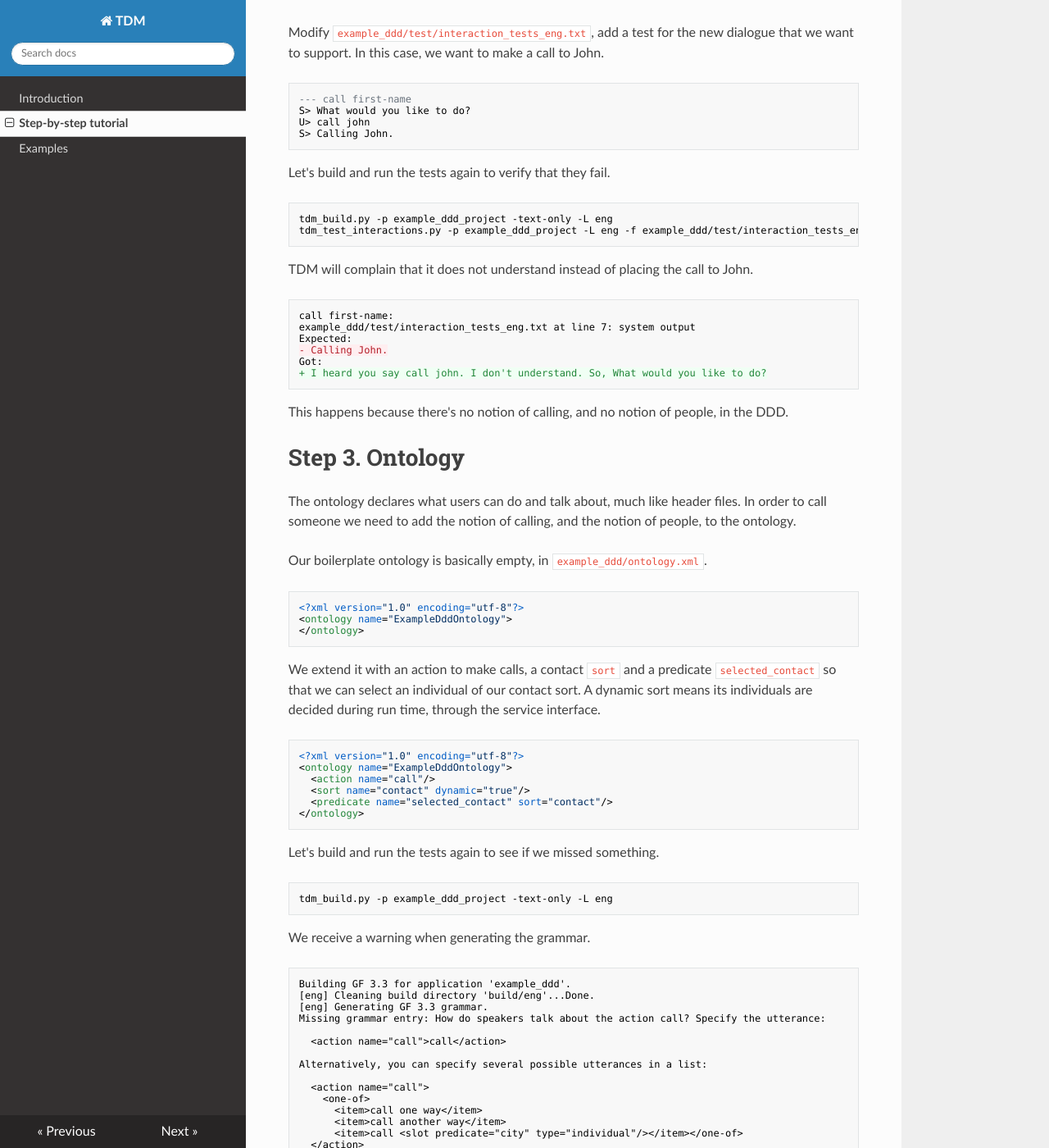
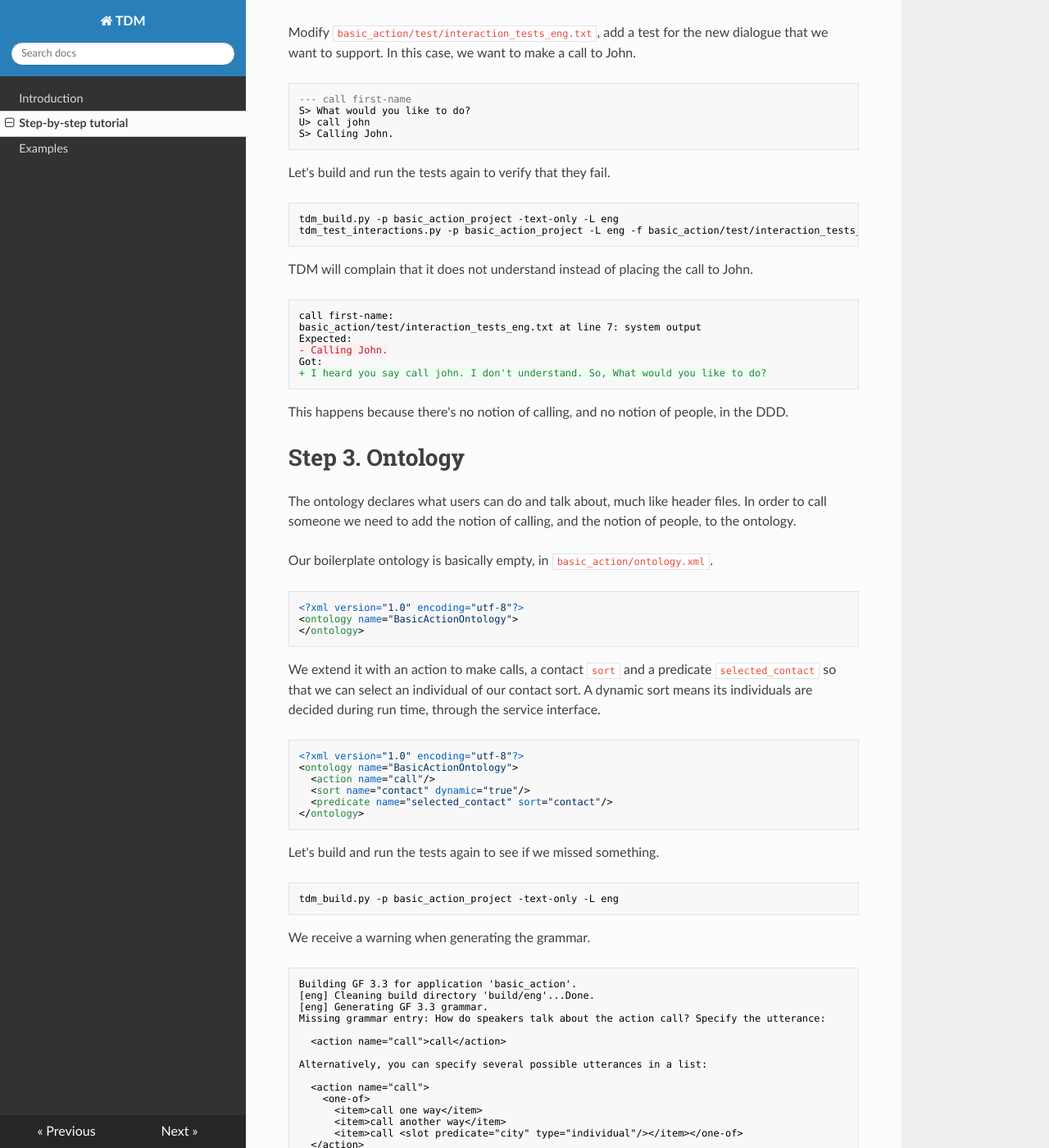
Before and after one commit to Talkamatic/dialogue-domain-descriptions, an MkDocs documentation site: the page built from docs/tutorial.md, in a window 1280 px wide and 1400 px high, scrolled down 771 px. Shown: the whole window at 82% size. Built offline with MkDocs 1.6.1, drawn with Linux system fonts in a browser that asks for light colours; nearby versions of some CDN libraries; old or Windows-style settings are respelled for this version of MkDocs; some of the changed text lies outside the part shown.

Commit message:
Add example basic_action and use it in the tutorial

````diff
--- a/docs/tutorial.md
+++ b/docs/tutorial.md
@@ -4,19 +4,19 @@ First we need to create the DDD boilerplate.
 
 ```bash
 mkdir ddd_root; cd ddd_root
-tdm_create_app.py ExampleDdd example_ddd
+tdm_create_app.py BasicAction basic_action
 ```
 
 Before your DDD can be used, it needs to be built.
 
 ```bash
-tdm_build.py -p example_ddd_project -text-only -L eng
+tdm_build.py -p basic_action_project -text-only -L eng
 ```
 
 To make sure your DDD and all dependencies are working as intended, let's run interaction tests.
 
 ```bash
-tdm_test_interactions.py -p example_ddd_project -L eng -f example_ddd/test/interaction_tests_eng.txt
+tdm_test_interactions.py -p basic_action_project -L eng -f basic_action/test/interaction_tests_eng.txt
 ```
 
 ```bash
@@ -33,7 +33,7 @@ Since we're working test driven, let's add an interaction test first.
 
 Interaction tests verifiy the dialogue, providing user utterances and specifying the expected system responses.
 
-Modify `example_ddd/test/interaction_tests_eng.txt`, add a test for the new dialogue that we want to support. In this case, we want to make a call to John.
+Modify `basic_action/test/interaction_tests_eng.txt`, add a test for the new dialogue that we want to support. In this case, we want to make a call to John.
 
 ```diff
 --- call first-name
@@ -45,15 +45,15 @@ S> Calling John.
 Let's build and run the tests again to verify that they fail.
 
 ```bash
-tdm_build.py -p example_ddd_project -text-only -L eng
-tdm_test_interactions.py -p example_ddd_project -L eng -f example_ddd/test/interaction_tests_eng.txt
+tdm_build.py -p basic_action_project -text-only -L eng
+tdm_test_interactions.py -p basic_action_project -L eng -f basic_action/test/interaction_tests_eng.txt
 ```
 
 TDM will complain that it does not understand instead of placing the call to John.
 
 ```diff
 call first-name:
-example_ddd/test/interaction_tests_eng.txt at line 7: system output
+basic_action/test/interaction_tests_eng.txt at line 7: system output
 Expected:
 - Calling John.
 Got:
@@ -67,11 +67,11 @@ This happens because there's no notion of calling, and no notion of people, in t
 
 The ontology declares what users can do and talk about, much like header files. In order to call someone we need to add the notion of calling, and the notion of people, to the ontology.
 
-Our boilerplate ontology is basically empty, in `example_ddd/ontology.xml`.
+Our boilerplate ontology is basically empty, in `basic_action/ontology.xml`.
 
 ```xml
 <?xml version="1.0" encoding="utf-8"?>
-<ontology name="ExampleDddOntology">
+<ontology name="BasicActionOntology">
 </ontology>
 ```
 
@@ -79,7 +79,7 @@ We extend it with an action to make calls, a contact `sort` and a predicate `sel
 
 ```xml
 <?xml version="1.0" encoding="utf-8"?>
-<ontology name="ExampleDddOntology">
+<ontology name="BasicActionOntology">
   <action name="call"/>
   <sort name="contact" dynamic="true"/>
   <predicate name="selected_contact" sort="contact"/>
@@ -89,13 +89,13 @@ We extend it with an action to make calls, a contact `sort` and a predicate `sel
 Let's build and run the tests again to see if we missed something.
 
 ```bash
-tdm_build.py -p example_ddd_project -text-only -L eng
+tdm_build.py -p basic_action_project -text-only -L eng
 ```
 
 We receive a warning when generating the grammar.
 
 ```diff
-Building GF 3.3 for application 'example_ddd'.
+Building GF 3.3 for application 'basic_action'.
 [eng] Cleaning build directory 'build/eng'...Done.
 [eng] Generating GF 3.3 grammar.
 Missing grammar entry: How do speakers talk about the action call? Specify the utterance:
@@ -117,7 +117,7 @@ Alternatively, you can specify several possible utterances in a list:
 [eng] Converting GF 3.3 grammar to python format...Done.
 [eng] Text-only, skipped building ASR language model.
 [eng] Copying build results from 'build/eng' to application directory...Done.
-Finished building GF 3.3 for application 'example_ddd'.
+Finished building GF 3.3 for application 'basic_action'.
 ```
 
 Apparently, ontology entries require their corresponding grammar entries.
@@ -125,14 +125,14 @@ Apparently, ontology entries require their corresponding grammar entries.
 But the build still seems to have succeeded. What happens if we run the tests?
 
 ```bash
-tdm_test_interactions.py -p example_ddd_project -L eng -f example_ddd/test/interaction_tests_eng.txt
+tdm_test_interactions.py -p basic_action_project -L eng -f basic_action/test/interaction_tests_eng.txt
 ```
 
 No difference, apparently.
 
 ```diff
 call first-name:
-example_ddd/test/interaction_tests_eng.txt at line 7: system output
+basic_action/test/interaction_tests_eng.txt at line 7: system output
 Expected:
 - Calling John.
 Got:
@@ -144,7 +144,7 @@ How about that grammar entry?
 
 # Step 4. Grammar
 
-The grammar defines what our users and system can say. Our previous build attempt told us to add an entry for the `call` action. Let's look at the boilerplate, in `example_ddd/grammar/grammar_eng.xml`.
+The grammar defines what our users and system can say. Our previous build attempt told us to add an entry for the `call` action. Let's look at the boilerplate, in `basic_action/grammar/grammar_eng.xml`.
 
 ```xml
 <?xml version="1.0" encoding="utf-8"?>
@@ -168,13 +168,13 @@ It contains entries for the default actions `top` and `up`. For now, let's exten
 Let's build and test.
 
 ```bash
-tdm_build.py -p example_ddd_project -text-only -L eng
-tdm_test_interactions.py -p example_ddd_project -L eng -f example_ddd/test/interaction_tests_eng.txt
+tdm_build.py -p basic_action_project -text-only -L eng
+tdm_test_interactions.py -p basic_action_project -L eng -f basic_action/test/interaction_tests_eng.txt
 ```
 
 ```diff
 call first-name:
-example_ddd/test/interaction_tests_eng.txt at line 7: system output
+basic_action/test/interaction_tests_eng.txt at line 7: system output
 Expected:
 - Calling John.
 Got:
@@ -188,11 +188,11 @@ TDM replies! It means we did something right but apparently we need to implement
 
 Plans group together what our users can talk about. The plan is executed in order to reach a goal, for example to perform an action. When talking about something in the plan, TDM infers which goal is being implied and puts it at the top of the agenda.
 
-Let's check the boilerplate, in `example_ddd/domain.xml`.
+Let's check the boilerplate, in `basic_action/domain.xml`.
 
 ```xml
 <?xml version="1.0" encoding="utf-8"?>
-<domain name="ExampleDddDomain" is_super_domain="true">
+<domain name="BasicActionDomain" is_super_domain="true">
   <goal type="perform" action="top">
     <plan>
       <forget_all/>
@@ -213,7 +213,7 @@ Anyway, let's add a new goal and plan, corresponding to our `call` action and `s
 
 ```xml
 <?xml version="1.0" encoding="utf-8"?>
-<domain name="ExampleDddDomain" is_super_domain="true">
+<domain name="BasicActionDomain" is_super_domain="true">
   <goal type="perform" action="top">
     <plan>
       <forget_all/>
@@ -223,7 +223,7 @@ Anyway, let's add a new goal and plan, corresponding to our `call` action and `s
   <goal type="perform" action="call">
     <plan>
       <findout type="wh_question" predicate="selected_contact"/>
-      <dev_perform action="Call" device="ExampleDddDevice" postconfirm="true"/>
+      <dev_perform action="Call" device="BasicActionDevice" postconfirm="true"/>
     </plan>
     <postcond><device_activity_terminated action="Call"/></postcond>
   </goal>
@@ -233,11 +233,11 @@ Anyway, let's add a new goal and plan, corresponding to our `call` action and `s
 Build.
 
 ```bash
-tdm_build.py -p example_ddd_project -text-only -L eng
+tdm_build.py -p basic_action_project -text-only -L eng
 ```
 
 ```diff
-Building GF 3.3 for application 'example_ddd'.
+Building GF 3.3 for application 'basic_action'.
 [eng] Cleaning build directory 'build/eng'...Done.
 [eng] Generating GF 3.3 grammar.
 Missing grammar entry: How does the system ask about selected_contact?
@@ -254,7 +254,7 @@ Example:
 [eng] Converting GF 3.3 grammar to python format...Done.
 [eng] Text-only, skipped building ASR language model.
 [eng] Copying build results from 'build/eng' to application directory...Done.
-Finished building GF 3.3 for application 'example_ddd'.
+Finished building GF 3.3 for application 'basic_action'.
 ```
 
 We got a new warning about a missing grammar entry. When referencing a predicate in a plan, we apparently need to specify its grammar entry. Since we're using a findout, the grammar entry is to define how TDM should speak the corresponding `question`. Let's extend the grammar.
@@ -272,13 +272,13 @@ We got a new warning about a missing grammar entry. When referencing a predicate
 Build and test.
 
 ```bash
-tdm_build.py -p example_ddd_project -text-only -L eng
-tdm_test_interactions.py -p example_ddd_project -L eng -f example_ddd/test/interaction_tests_eng.txt
+tdm_build.py -p basic_action_project -text-only -L eng
+tdm_test_interactions.py -p basic_action_project -L eng -f basic_action/test/interaction_tests_eng.txt
 ```
 
 ```diff
 call first-name:
-example_ddd/test/interaction_tests_eng.txt at line 7: system output
+basic_action/test/interaction_tests_eng.txt at line 7: system output
 Expected:
 - Calling John.
 Got:
@@ -292,12 +292,12 @@ We need to add an entity recognizer to our service interface. It needs to recogn
 
 # Step 6. Service interface
 
-The service interface is written in python, in `example_ddd/device.py`. This gives us freedom when implementing the entity recognizer, but it's under great responsibility. We can unexpectedly affect performance and stability if we're not careful. This entity recognizer should however be simple.
+The service interface is written in python, in `basic_action/device.py`. This gives us freedom when implementing the entity recognizer, but it's under great responsibility. We can unexpectedly affect performance and stability if we're not careful. This entity recognizer should however be simple.
 
 Let's check the boilerplate.
 
 ```python
-class ExampleDddDevice:
+class BasicActionDevice:
     pass
 ```
 
@@ -347,8 +347,8 @@ Let's also modify our grammar to allow the one-shot call.
 Build and test.
 
 ```bash
-tdm_build.py -p example_ddd_project -text-only -L eng
-tdm_test_interactions.py -p example_ddd_project -L eng -f example_ddd/test/interaction_tests_eng.txt
+tdm_build.py -p basic_action_project -text-only -L eng
+tdm_test_interactions.py -p basic_action_project -L eng -f basic_action/test/interaction_tests_eng.txt
 ```
 
 ```diff
@@ -391,17 +391,17 @@ class ExampleDddDevice:
 Since we didn't modify any XML files since the last build, we don't need to build again until testing.
 
 ```bash
-tdm_test_interactions.py -p example_ddd_project -L eng -f example_ddd/test/interaction_tests_eng.txt
+tdm_test_interactions.py -p basic_action_project -L eng -f basic_action/test/interaction_tests_eng.txt
 ```
 
 ```diff
-Exception: failed to generate report(DeviceResultProposition(Call, [selected_contact(_contact_1_)], True, None), application_name='example_ddd')
+Exception: failed to generate report(DeviceResultProposition(Call, [selected_contact(_contact_1_)], True, None), application_name='basic_action')
 ```
 
 It still errors, but the error is new. Now that the action is executed, TDM tries to report it to the user. This happens because we said so in the plan. Remember `postconfirm="true"` in the `dev_perform` entry of the plan?
 
 ```xml
-      <dev_perform action="Call" device="ExampleDddDevice" postconfirm="true"/>
+      <dev_perform action="Call" device="BasicActionDevice" postconfirm="true"/>
 ```
 
 Let's add the `report` grammar entry. We can reference the `selected_contact` predicate since its part of the `findout` entries of the plan.
@@ -425,8 +425,8 @@ Let's add the `report` grammar entry. We can reference the `selected_contact` pr
 Build and test.
 
 ```bash
-tdm_build.py -p example_ddd_project -text-only -L eng
-tdm_test_interactions.py -p example_ddd_project -L eng -f example_ddd/test/interaction_tests_eng.txt
+tdm_build.py -p basic_action_project -text-only -L eng
+tdm_test_interactions.py -p basic_action_project -L eng -f basic_action/test/interaction_tests_eng.txt
 ```
 
 ```diff
@@ -440,6 +440,6 @@ Success!
 
 # Step 7. How to continue
 
-This tutorial has illustrated the first step towards the [incremental_search](examples#incremental-search) example.
+This tutorial has illustrated how to implement the [basic action example](examples#basic-action).
 
 In order to continue, go to the [examples](examples) section to find an example similar to your desired functionality. Steal the best ideas from there, adjusting them for yor domain. Remember to work test driven, adding a test first, then making it work.
--- a/mkdocs.yml
+++ b/mkdocs.yml
@@ -3,12 +3,6 @@ site_name: TDM
 pages:
 - Introduction: index.md
 - "Step-by-step tutorial": tutorial.md
-    #- "Step 1. Create the boilerplate": "tutorial/create-boilerplate.md"
-    #- "Step 2. Adding interaction tests": "tutorial/add-interaction-tests.md"
-    #- "Step 3. Adding ontology": "tutorial/add-ontology.md"
-    #- "Step 4. Adding plans": "tutorial/add-plans.md"
-    #- "Step 5. Adding grammar": "tutorial/add-grammar.md"
-    #- "Step 6. Adding service interface": "tutorial/add-service-interface.md"
 - Examples: examples.md
 
 theme: readthedocs
````
Also changed, not shown: other parts of docs/tutorial.md (+2 -2 lines), docs/examples.md (+12 -1 lines), docs/index.md (+19 -10 lines), 14 other files.
